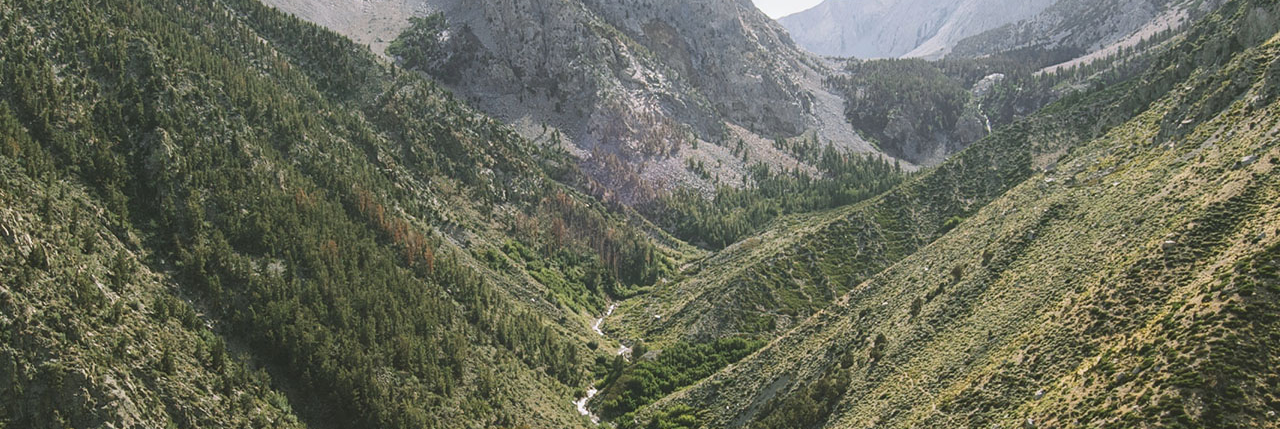
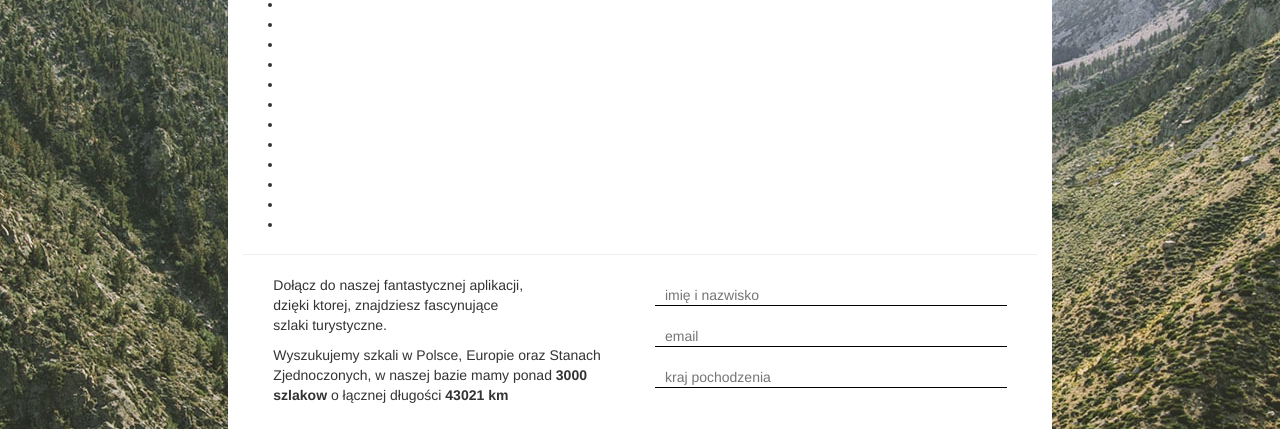
Before and after one commit to sienio/homework-plej-pl, a website: page index.html in a window 1280 px wide. Shown: the part 76-505 px from the top of the page. Drawn offline with nearby package versions, Linux system fonts and the light colour scheme.

Commit message:
add html structure and basic scss styles

```diff
--- a/gulpfile.js
+++ b/gulpfile.js
@@ -2,6 +2,8 @@ var gulp = require('gulp');
 var browserSync = require('browser-sync').create();
 var sourcemaps = require('gulp-sourcemaps');
 var sass = require('gulp-sass');
+var autoprefixer = require('gulp-autoprefixer');
+
 
 // Static Server + watching scss/html files
 gulp.task('serve', ['sass'], function () {
@@ -23,6 +25,10 @@ gulp.task('sass', function () {
             outputStyle: 'extended',
             sourceComments: 'map'
         }))
+        .pipe(autoprefixer({
+            browsers: ['last 2 versions'],
+            cascade: false
+        }))
         .pipe(sourcemaps.write('.'))
         .pipe(gulp.dest("./css"))
         .pipe(browserSync.stream());
--- a/index.html
+++ b/index.html
@@ -5,7 +5,7 @@
     <meta charset="UTF-8">
     <meta name="viewport" content="width=device-width, initial-scale=1.0">
     <title> Sieński Michał - Zadanie rekrutacyjne Plej.pl</title>
-    <link rel="stylesheet" href="css/bootstrap.min.css">
+    <link rel="stylesheet" href="./css/bootstrap.min.css">
     <!-- <link rel="stylesheet" href="https://maxcdn.bootstrapcdn.com/bootstrap/3.3.7/css/bootstrap.min.css" integrity="sha384-BVYiiSIFeK1dGmJRAkycuHAHRg32OmUcww7on3RYdg4Va+PmSTsz/K68vbdEjh4u" crossorigin="anonymous"> -->
     <link rel="stylesheet" href="./css/style.css">
     <!--[if lt IE 9]>
@@ -15,15 +15,53 @@
 </head>
 
 <body>
-    <section class="main-section">
-        <div class="container-fluid">
-            <div class="row">
-                <div class="col-md-8">
-                    <div class="h1">Testowy tekst</div>
+    <div class="container-fluid">
+        <div class="row">
+            <div class="col-md-8 col-md-offset-2">
+                <div class="col-lg-12 register-form">
+                    <h1 class="main-title">Przejdź samego siebie.</h1>
+                    <ul>
+                        <li><img src="" alt=""></li>
+                        <li><img src="" alt=""></li>
+                        <li><img src="" alt=""></li>
+                        <li><img src="" alt=""></li>
+                        <li><img src="" alt=""></li>
+                        <li><img src="" alt=""></li>
+                        <li><img src="" alt=""></li>
+                        <li><img src="" alt=""></li>
+                        <li><img src="" alt=""></li>
+                        <li><img src="" alt=""></li>
+                        <li><img src="" alt=""></li>
+                        <li><img src="" alt=""></li>
+                    </ul>
+                    <hr>
+                    <div class="col-lg-12">
+                        <form action="">
+                            <div class="col-md-6">
+                                <p>Dołącz do naszej fantastycznej aplikacji,</br>
+                                    dzięki ktorej, znajdziesz fascynujące</br>
+                                    szlaki turystyczne.
+                                </p>
+                                <p>Wyszukujemy szkali w Polsce, Europie oraz Stanach</br>
+                                    Zjednoczonych, w naszej bazie mamy ponad <b>3000</br>
+                                        szlakow</b> o łącznej długości <b>43021 km</b>
+                                </p>
+                            </div>
+                            <div class="col-md-6">
+                                <input type="text" placeholder="imię i nazwisko">
+                                <input type="email" placeholder="email">
+                                <input type="text" placeholder="kraj pochodzenia">
+
+                            </div>
+                            <div class="col-lg-12">
+                                <h2>Zarejestruj się</h2>
+                            </div>
+                        </form>
+                    </div>
                 </div>
             </div>
         </div>
-    </section>
+    </div>
 </body>
 
 </html>
--- a/sass/style.scss
+++ b/sass/style.scss
@@ -2,3 +2,14 @@ body{
   background: url('../img/background.jpg') no-repeat center top fixed;
   background-size: cover;
 }
+.register-form{
+  background-color: #fff;
+
+  input{
+    width: 100%;
+    border: none;
+    border-bottom: 1px solid black;
+    margin: 10px 0;
+    padding: 0 10px;
+  }
+}
```
Also changed, not shown: css/bootstrap.min.css (added), css/style.css, 1 other file.
